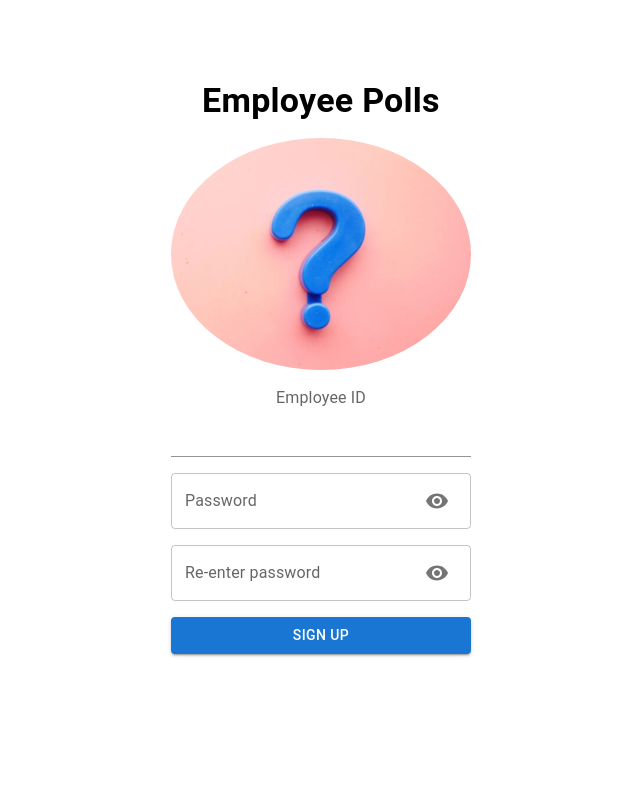
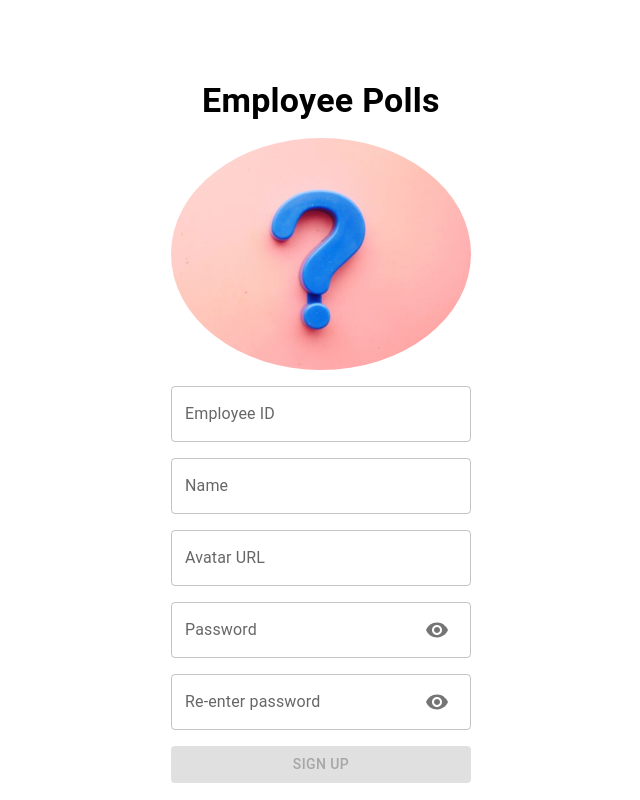
Before and after one commit to dqkqd/employee-polls-udacity, a React (Vite) app: page /signup in a window 1280 px wide. Shown: the whole page, without its empty margins (319-959 px from the left). Built offline with nearby package versions, Linux system fonts and the light colour scheme.

Commit message:
feat: add name and avatar field for SignupForm

```diff
--- a/src/features/auth/SignupForm.tsx
+++ b/src/features/auth/SignupForm.tsx
@@ -1,23 +1,22 @@
-import {
-  Button,
-  CircularProgress,
-  Input,
-  InputLabel,
-  Typography,
-} from "@mui/material"
+import { Button, FormControl, TextField, Typography } from "@mui/material"
 import { useState } from "react"
-import { useAuth } from "../../app/hook"
 import PasswordInput from "./PasswordField"
 
 const SignupForm = () => {
-  const auth = useAuth()
   const [id, setId] = useState("")
+  const [name, setName] = useState("")
+  const [avatar, setAvatar] = useState("")
   const [password, setPassword] = useState("")
   const [repeatPassword, setRepeatPassword] = useState("")
 
-  const handleUserId = (e: React.ChangeEvent<HTMLInputElement>) => {
-    setId(e.target.value)
-  }
+  const passwordMismatch =
+    password && repeatPassword && password !== repeatPassword
+
+  const buttonEnabled = Boolean(
+    id && password && repeatPassword && password === repeatPassword,
+  )
+
+  const errorMessage = passwordMismatch ? "Password did not match" : ""
 
   const handleSignup = async (e: React.MouseEvent<HTMLButtonElement>) => {
     e.preventDefault()
@@ -26,13 +25,35 @@ const SignupForm = () => {
 
   return (
     <>
-      <InputLabel htmlFor="user-id">Employee ID</InputLabel>
-      <Input
-        id="user-id"
-        value={id}
-        onChange={handleUserId}
-        data-testid="login-form-input-id"
-      />
+      <FormControl>
+        <TextField
+          value={id}
+          onChange={(e: React.ChangeEvent<HTMLInputElement>) =>
+            setId(e.target.value)
+          }
+          label="Employee ID"
+        />
+      </FormControl>
+
+      <FormControl>
+        <TextField
+          value={name}
+          onChange={(e: React.ChangeEvent<HTMLInputElement>) =>
+            setName(e.target.value)
+          }
+          label="Name"
+        />
+      </FormControl>
+
+      <FormControl>
+        <TextField
+          value={avatar}
+          onChange={(e: React.ChangeEvent<HTMLInputElement>) =>
+            setAvatar(e.target.value)
+          }
+          label="Avatar URL"
+        />
+      </FormControl>
 
       <PasswordInput
         password={password}
@@ -50,13 +71,14 @@ const SignupForm = () => {
         variant="contained"
         onClick={handleSignup}
         data-testid="login-form-login-button"
+        disabled={!buttonEnabled}
       >
-        {auth.status === "loading" ? <CircularProgress /> : "Sign up"}
+        Sign up
       </Button>
 
-      {auth.status === "failed" && (
+      {errorMessage && (
         <Typography fontSize={13} color="red">
-          error msg
+          {errorMessage}
         </Typography>
       )}
     </>
```
Also changed, not shown: 1 other file (tests, documents, lock files or other folders).
